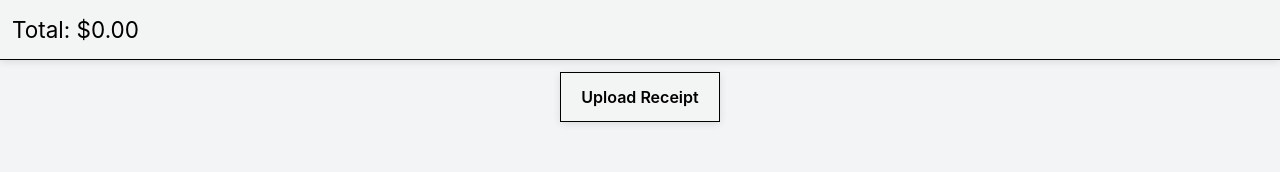
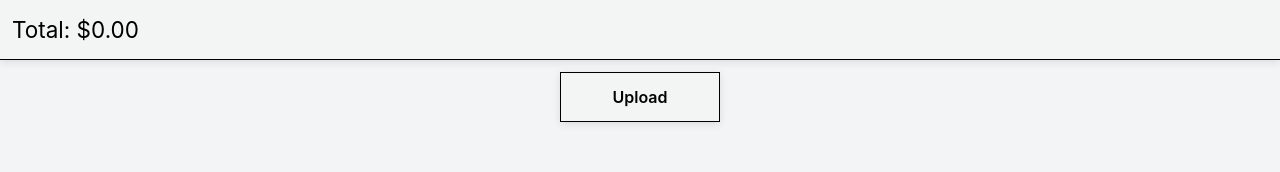
Before and after one commit to anujkpatty/receipt-parser-fe, a Vue app: page / in a window 1280 px wide. Shown: the top 172 px of the page. Built offline with nearby package versions, Linux system fonts and the light colour scheme.

Commit message:
Fix minor things

```diff
--- a/src/assets/main.css
+++ b/src/assets/main.css
@@ -1,9 +1,9 @@
 @import './base.css';
 
 #app {
-  max-width: 1280px;
   margin: 0 auto;
   font-weight: normal;
+  align-items: center;
 }
 
 a,
@@ -61,16 +61,3 @@ a,
   border-radius: 0px;
   font-size: 16px;
 }
-
-/* @media (min-width: 1024px) {
-  body {
-    display: flex;
-    place-items: center;
-  }
-
-  #app {
-    display: grid;
-    grid-template-columns: 1fr 1fr;
-    padding: 0 2rem;
-  }
-} */
--- a/src/components/ReceiptUploader.vue
+++ b/src/components/ReceiptUploader.vue
@@ -12,13 +12,15 @@
       :disabled="loading"
       class="bg-blue-600 text-white px-4 py-2 rounded shadow hover:bg-blue-700 disabled:opacity-50"
     >
-      Parse
+      Go
     </ButtonComponent>
     <SpinnerComponent v-if="loading" />
     <div class="buttons">
       <label v-if="!imageFile" class="upload-label">
         <input type="file" accept="image/*" @change="handleFileChange" class="upload-input" />
-        <span class="upload-button">Upload Receipt</span>
+        <span class="upload-button">{{
+          itemsStore.parsedItems.length ? 'Re-upload' : 'Upload'
+        }}</span>
       </label>
       <ButtonComponent
         v-if="itemsStore.parsedItems.length"
@@ -235,7 +237,8 @@ function createGroup() {
     display: inline-block;
     color: #000;
     height: 50px;
-    width: 160;
+    width: 160px;
+    text-align: center;
   }
 }
 
```
Also changed, not shown: 1 other file (tests, documents, lock files or other folders).
